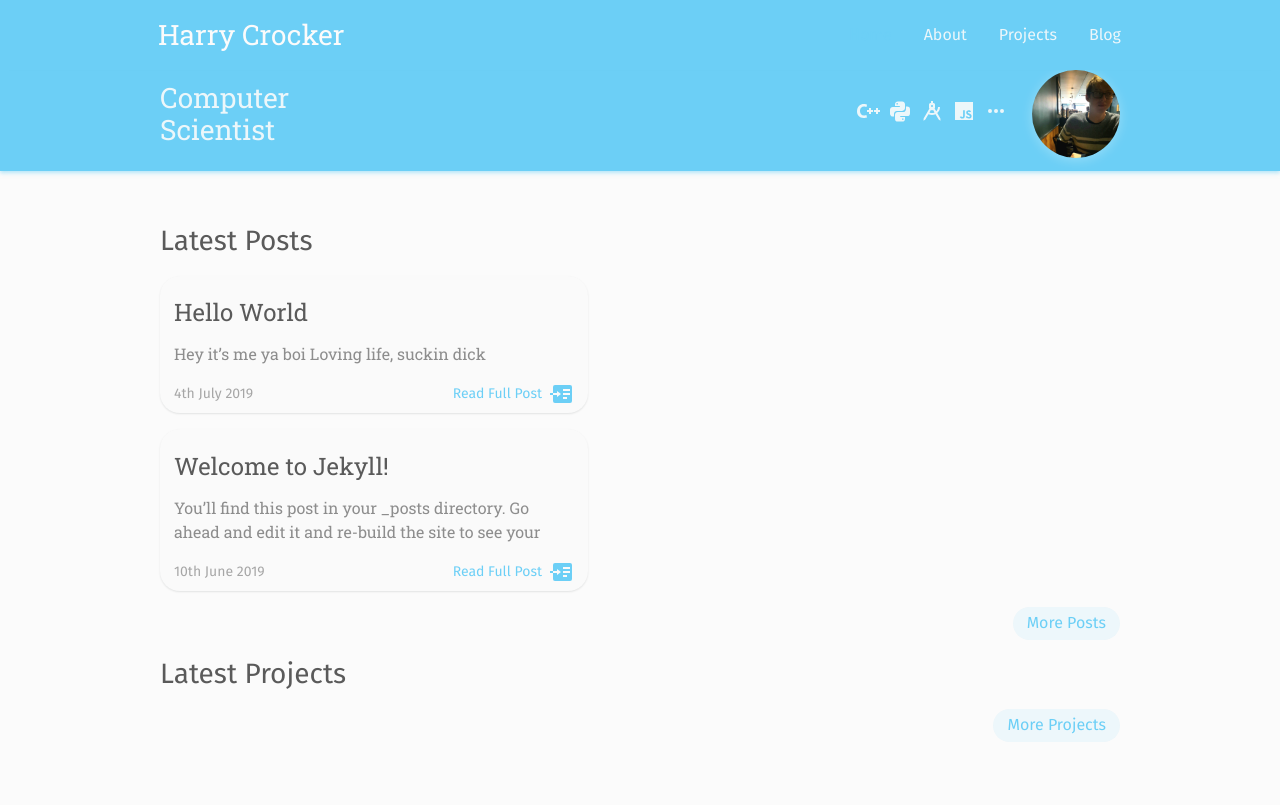
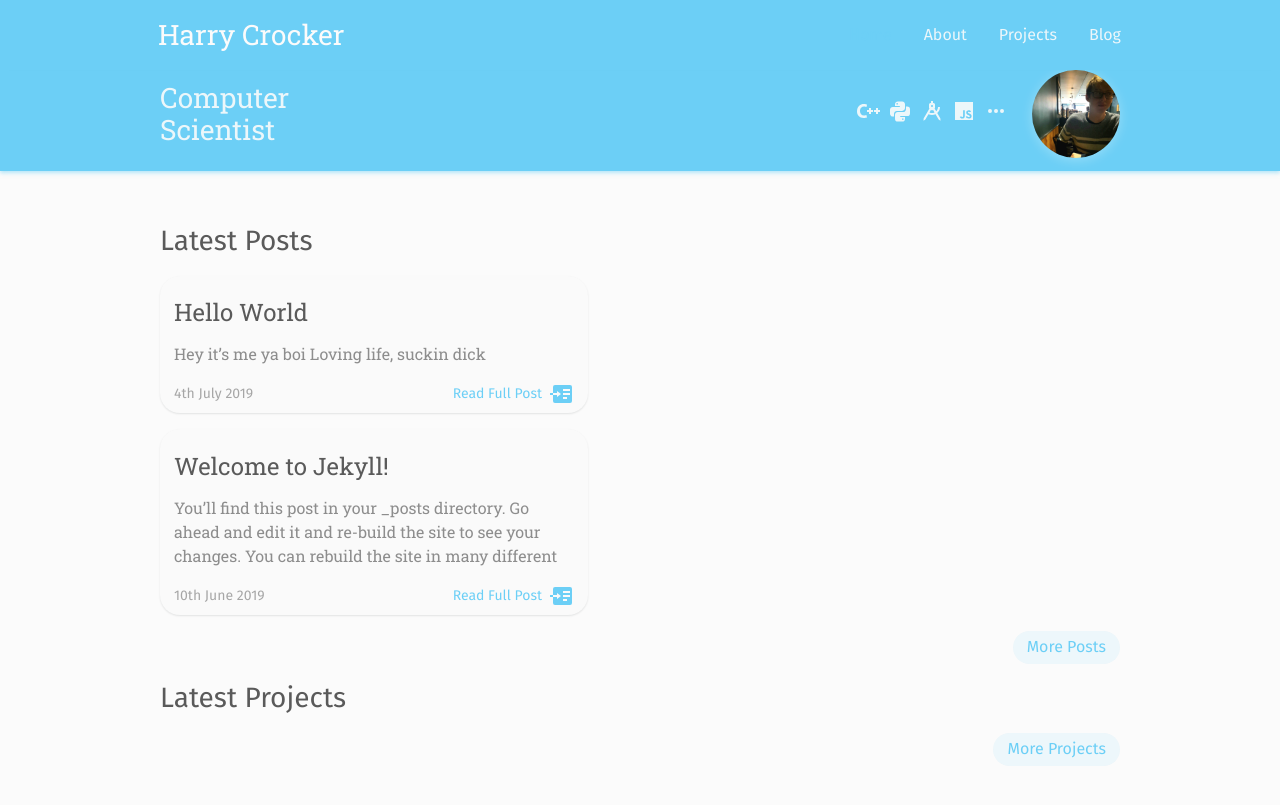
Before and after one commit to h-crocker/h-crocker.github.io, a Jekyll site: the page built from index.html, in a window 1280 px wide. Shown: the top 805 px of the page. Built offline with Jekyll 4.4.1, drawn with Linux system fonts in a browser that asks for light colours.

Commit message:
additional card styling

```diff
--- a/_sass/default.scss
+++ b/_sass/default.scss
@@ -49,6 +49,7 @@ header h1 {
 .card-list {
   list-style: none;
   padding: 0;
+  width: $full;
 }
 
 .card-list a {
@@ -64,7 +65,6 @@ header h1 {
   margin-bottom: 1em;
   box-shadow: $card-shadow;
   max-width: 400px;
-
 }
 
 .card-title {
@@ -79,7 +79,7 @@ header h1 {
 
 .card-description {
   line-height: 1.5;
-  max-height: 48px;
+  max-height: 72px;
   overflow: hidden;
   text-overflow: ellipsis;
   word-wrap: break-word;
```
